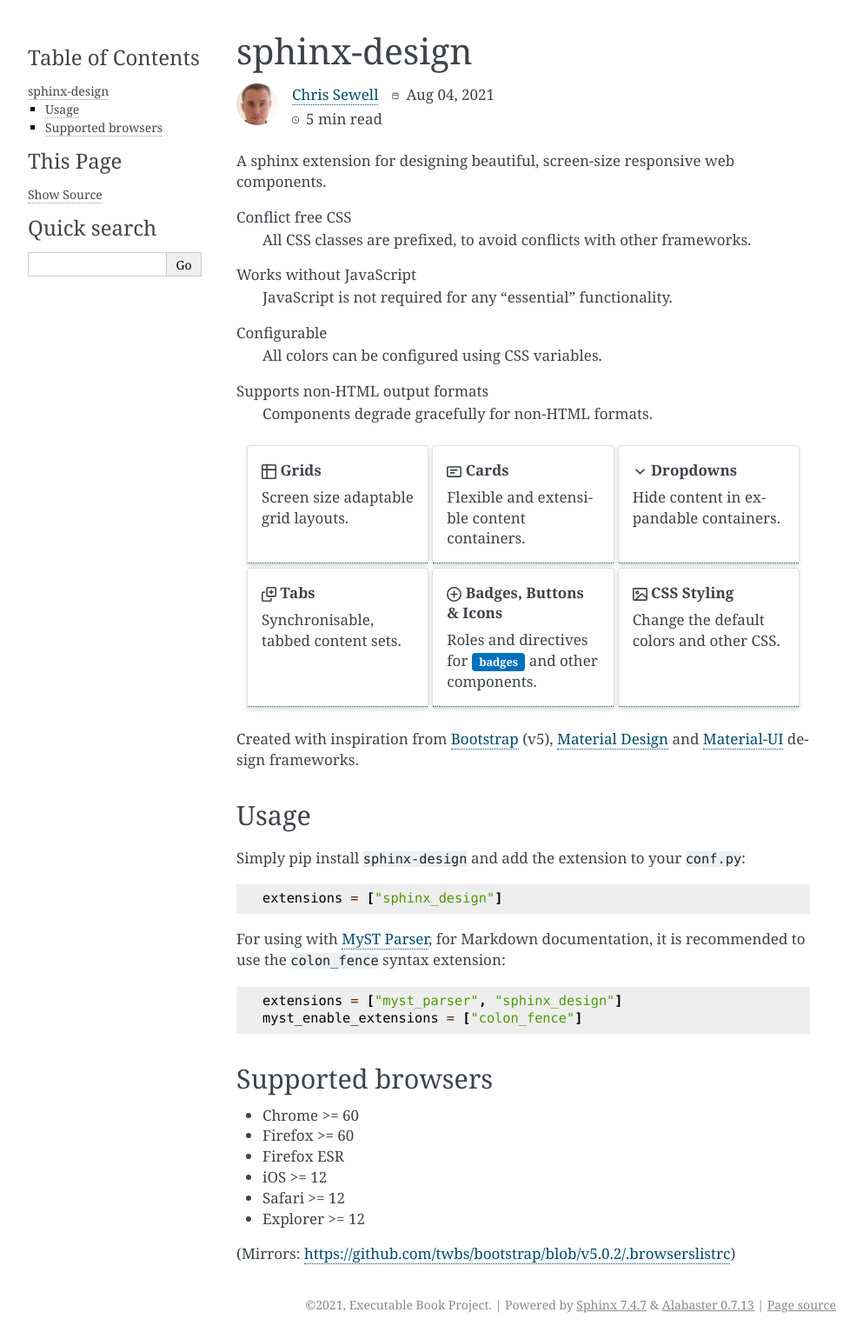
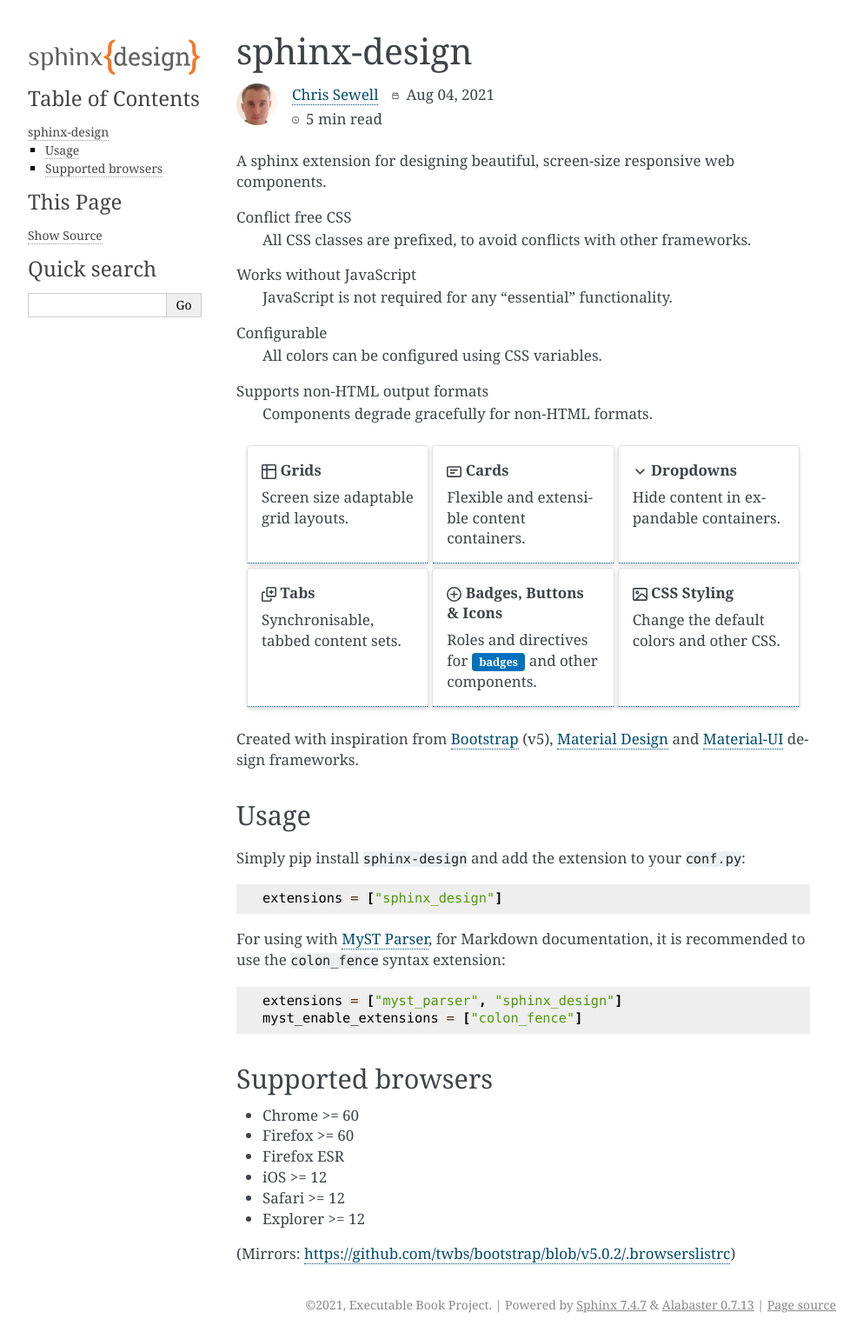
Before and after one commit to executablebooks/sphinx-design, a Sphinx documentation site: the page built from docs/index.md, in a window 1280 px wide. Shown: the whole page at 87% size, without its empty margins (148-1141 px from the left). Built offline with Sphinx 7.4.7, drawn with Linux system fonts in a browser that asks for light colours.

Commit message:
📚 DOCS: Add logo

```diff
--- a/docs/conf.py
+++ b/docs/conf.py
@@ -9,6 +9,9 @@ extensions = ["myst_parser", "sphinx_design"]
 
 html_theme = os.environ.get("SPHINX_THEME", "alabaster")
 html_title = f"Sphinx Design ({html_theme.replace('_', '-')})"
+
+html_logo = "_static/logo_wide.svg"
+html_favicon = "_static/logo_square.svg"
 
 if html_theme == "alabaster":
     html_css_files = [
```
Also changed, not shown: docs/_static/logo_square.svg (added), docs/_static/logo_wide.svg (added).
